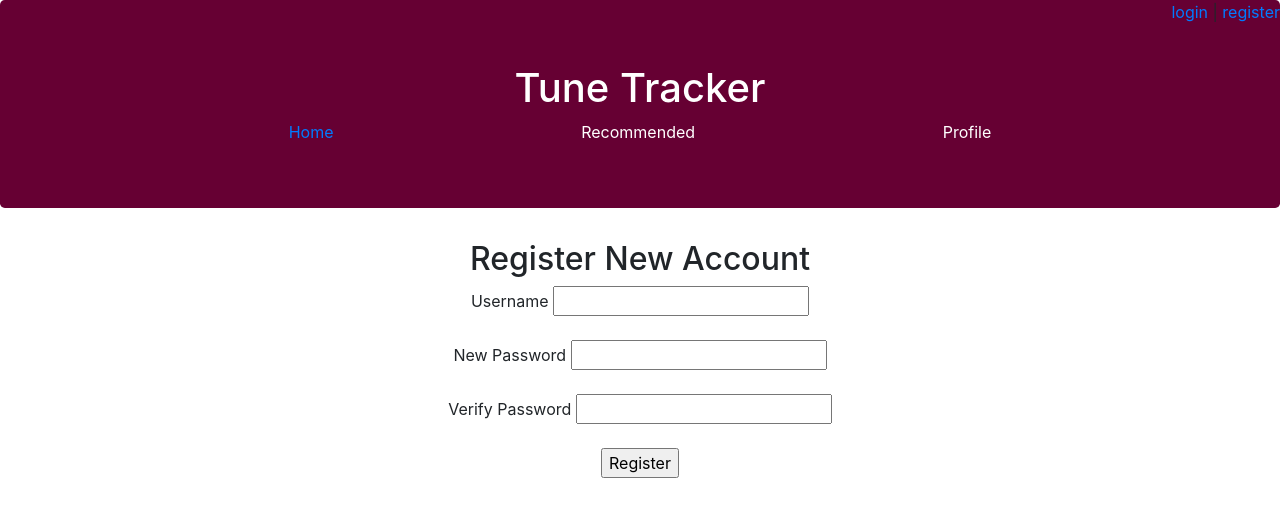
After one commit to StoneDeal/music-me, a Flask app: page /signup in a window 1280 px wide. The commit adds this page. Shown: the top 517 px of the page. Run offline with Flask 2, Linux system fonts and the light colour scheme; some libraries are stand-ins or nearby versions.

Commit message:
more work on back end

```diff
--- a/main.py
+++ b/main.py
@@ -1,13 +1,13 @@
 from flask import Flask, request, redirect, render_template, session, flash
-import pyrebase
+from pyrebase import pyrebase
 
 config = {
-    apiKey: "AIzaSyAhMfFvDLR5sq-kMuntuSIdgcCGoXP3zRc",
-    authDomain: "tune-tracker.firebaseapp.com",
-    databaseURL: "https://tune-tracker.firebaseio.com",
-    projectId: "tune-tracker",
-    storageBucket: "tune-tracker.appspot.com",
-    messagingSenderId: "479687553274"
+    "apiKey": "AIzaSyAhMfFvDLR5sq-kMuntuSIdgcCGoXP3zRc",
+    "authDomain": "tune-tracker.firebaseapp.com",
+    "databaseURL": "https://tune-tracker.firebaseio.com",
+    "projectId": "tune-tracker",
+    "storageBucket": "tune-tracker.appspot.com",
+    "messagingSenderId": "479687553274"
 }
 firebase = pyrebase.initialize_app(config)
 
@@ -23,5 +23,39 @@ def index():
     return render_template('index.html')
 
 
+@app.route("/artist", methods=['POST', 'GET'])
+def artist():
+    return render_template('artist.html')
+
+
+
+@app.route("/signup", methods=['GET', 'POST'])
+def signup():
+    if request.method == 'POST':
+        username = request.form['username']
+        password = request.form['password']
+        verify = request.form['verify']
+        if valid_user(username) == False:
+            flash('Please enter a valid username')
+            return redirect('/signup')
+        user_db_count = User.query.filter_by(username=username).count()
+        if user_db_count > 0:
+            flash('yikes! "' + username + '" is already taken and password reminders are not implemented')
+            return redirect('/signup')
+        if valid_pass(password) == False:
+            flash('Please enter a valid password')
+            return redirect('/signup')
+        if password != verify:
+            flash('passwords did not match')
+            return redirect('/signup')
+        user = User(username=username, password=password)
+        db.session.add(user)
+        db.session.commit()
+        session['user'] = user.username
+        return redirect("/blog")
+    else:
+        return render_template('signup.html')
+
+
 if __name__ == '__main__':
     app.run()
--- a/templates/base.html
+++ b/templates/base.html
@@ -15,10 +15,23 @@
     </head>
 
     <body>
+
+        <div id="login-bar" style='float: right'>
+            {% if 'user' in session %}
+            {{ session['user'] }}
+            <form action="/logout" method="post" id='logout'>
+                <input type="submit" value="Log Out" />
+            </form>
+            {% else %}
+            <a href="/login">login</a> | <a href="/signup">register</a>
+            {% endif %}
+        </div>
+
         <div class="jumbotron" id="page-header">
+
             <h1>Tune Tracker</h1>
             <span id="navbar">
-                <a id="toolbar">Discover</a>
+                <a id="toolbar" href="/">Home</a>
                 <a id="toolbar">Recommended</a>
                 <a id="toolbar">Profile</a>
             </span>
--- /dev/null
+++ b/templates/signup.html
@@ -0,0 +1,12 @@
+{% extends "base.html" %}
+{% block content %}
+
+<h2>Register New Account</h2>
+<form action="/signup" method="post">
+  <p><label>Username <input type="text" name="username"/></label></p>
+  <p><label>New Password <input type="password" name="password"/></label></p>
+  <p><label>Verify Password <input type="password" name="verify"/></label></p>
+  <p><input type="submit" value="Register"/></p>
+</form>
+
+{% endblock %}
```
Also changed, not shown: static/tune-tracker.js (+6 -2 lines), templates/artist.html (added, +10 -0 lines), static/artist.js (added), static/styles.css (line endings or trailing spaces).
